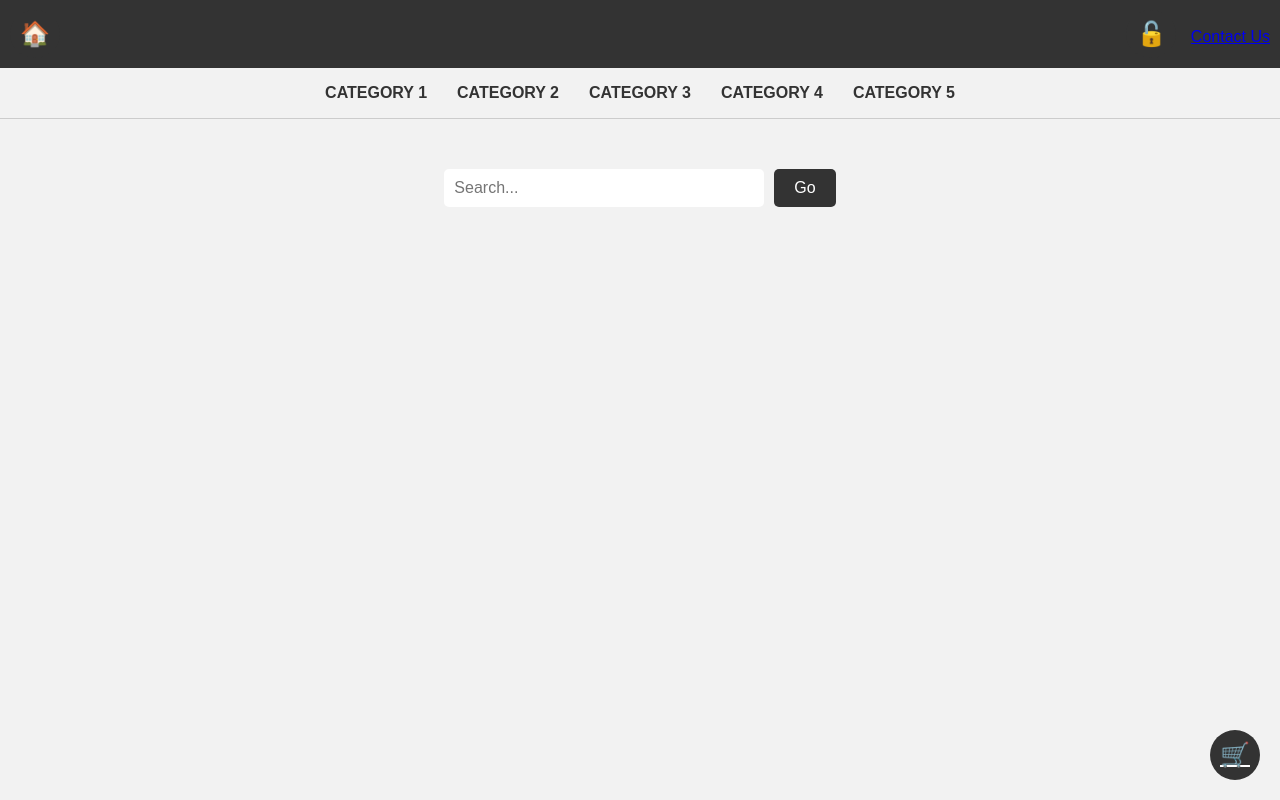
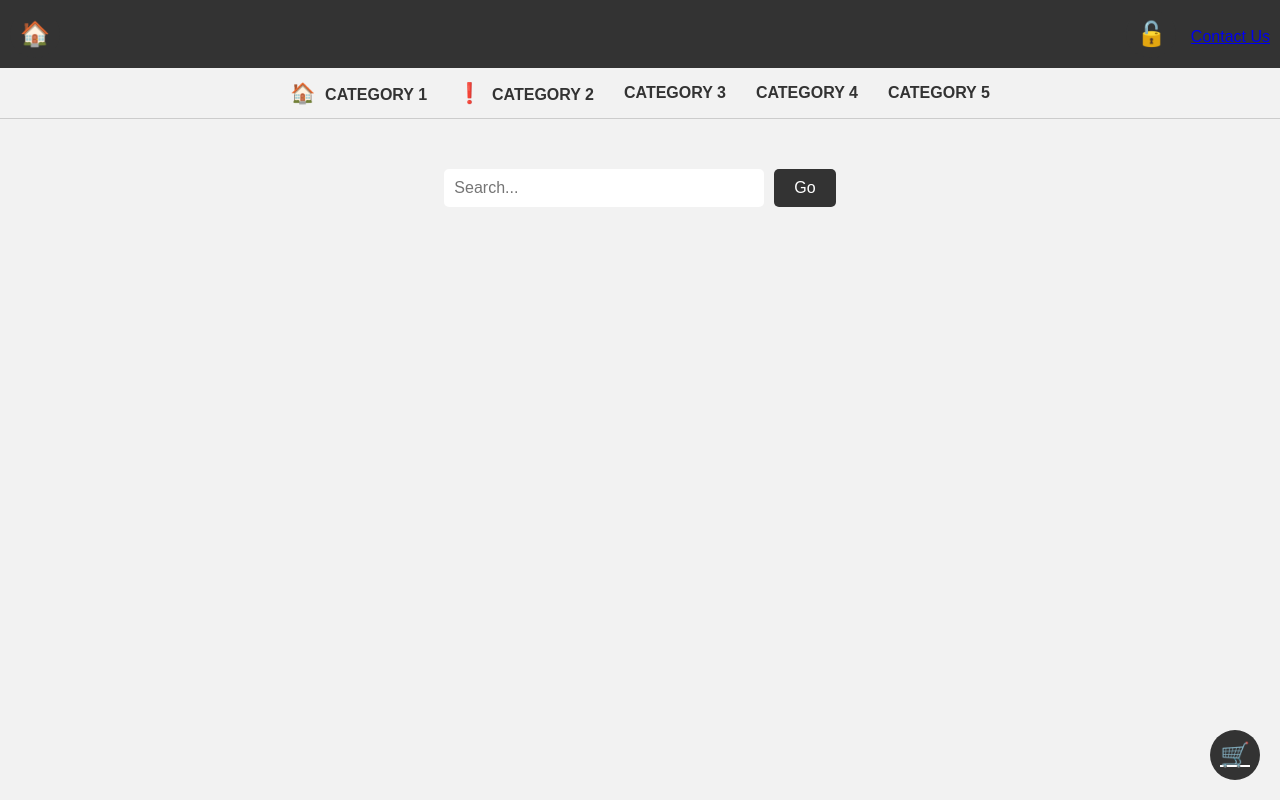
Before and after one commit to JaaiDead/pixel.github.io, a plain HTML site: page index.html in a window 1280 px wide. Drawn offline with Linux system fonts and the light colour scheme.

Commit message:
Update index.html

```diff
--- a/index.html
+++ b/index.html
@@ -1,6 +1,7 @@
 <!DOCTYPE html>
 <html>
 <head>
+	<link rel="stylesheet" type="text/css" href="assets/css/home.css">
 	<title>Interactive Home Page</title>
 	<style>
 		body {
```
